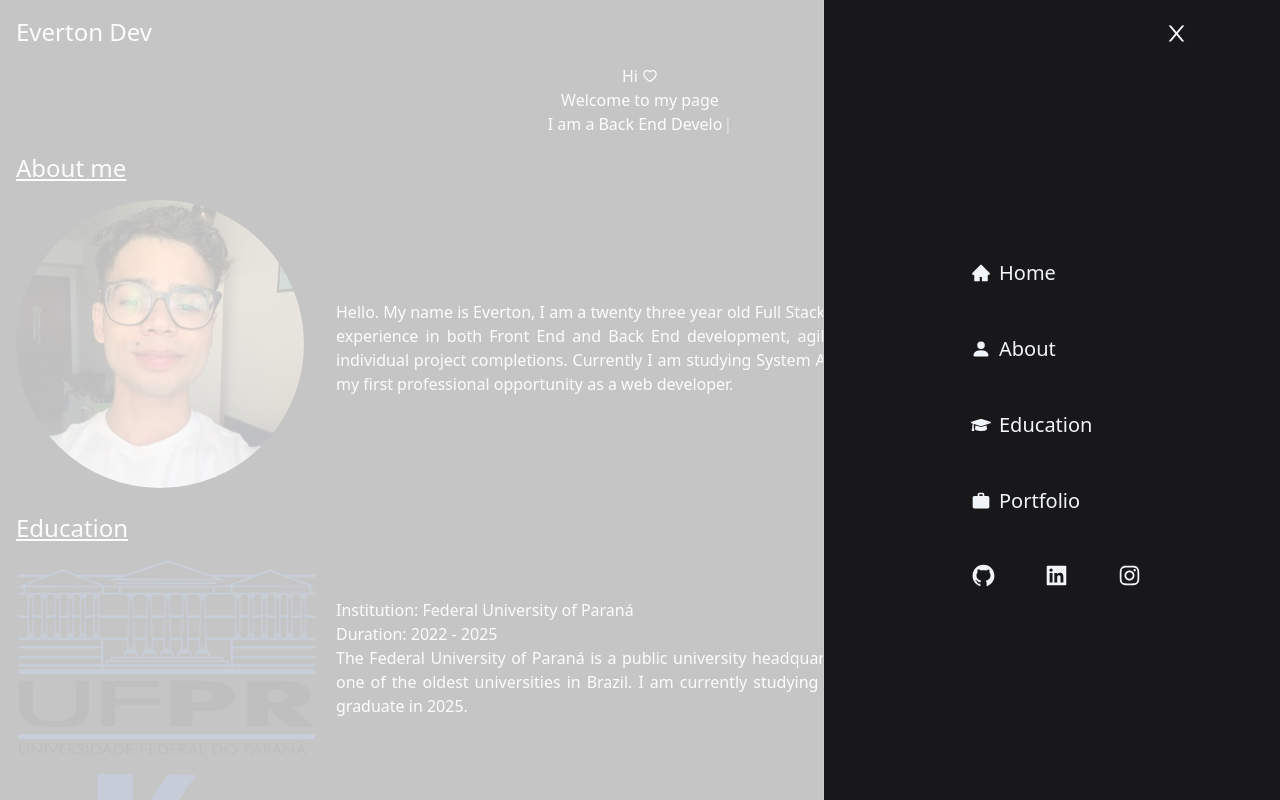
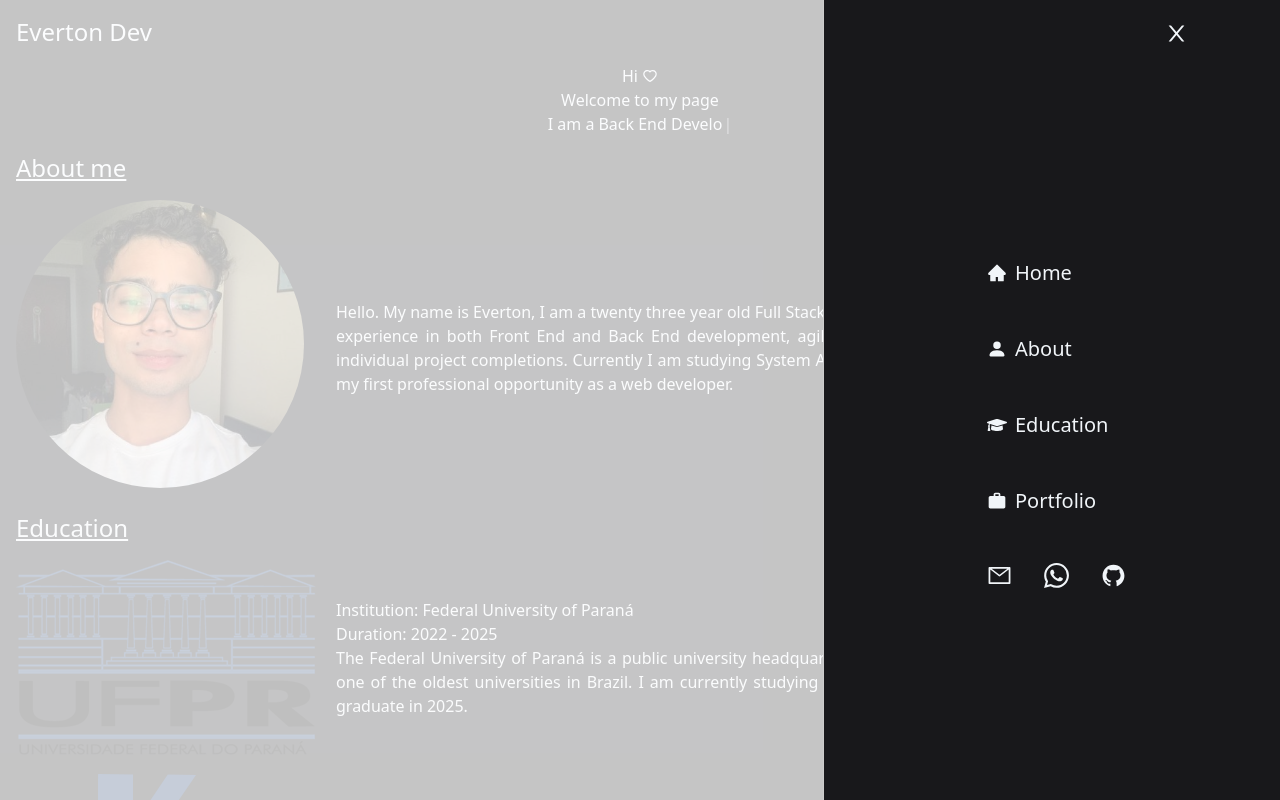
Before and after one commit to evertondsvieira/everton-dev, a React (Vite) app in the folder portifolio/: page / in a window 1280 px wide. Both pictures are taken after a click on the icon 1251 px from the left and 32 px from the top of the page. Shown: the top 800 px of the page. Built offline with nearby package versions, Linux system fonts and the light colour scheme.

Commit message:
Fix: removed contact

```diff
--- a/portifolio/src/components/NavBar/index.tsx
+++ b/portifolio/src/components/NavBar/index.tsx
@@ -1,9 +1,8 @@
 import { AiOutlineClose, AiOutlineGithub } from "react-icons/ai";
-import { AiFillLinkedin } from "react-icons/ai";
-import { AiOutlineInstagram } from "react-icons/ai";
-import { AiFillHome } from "react-icons/ai";
+import { AiFillHome, AiOutlineMail, AiFillLinkedin} from "react-icons/ai";
 import { BsPersonFill } from "react-icons/bs";
 import { MdWork } from "react-icons/md";
+import { SiWhatsapp } from "react-icons/si"
 import { FaGraduationCap } from "react-icons/fa";
 import { Link } from "react-scroll"
 import { IOpenMenu } from "../Header";
@@ -31,10 +30,10 @@ const NavBar = ({setIsOpen}:IOpenMenu) => {
                         <MdWork />
                         <li><Link to="projects" activeClass="active" spy={true} smooth={true} offset={-50} duration={500} onClick={() => setIsOpen(false)}>Portfolio</Link></li>
                     </div>
-                    <li className="flex justify-center space-x-12 cursor-pointer">
+                    <li className="flex justify-center space-x-8 cursor-pointer">
+                        <a href="mailto:vieiraeverton33@hotmail.com" target="blank" className="hover:text-blue-600 hover:scale-110 hover:delay-150"><AiOutlineMail size={25}/></a>
+                        <a href="https://wa.me/5566984141471" target="blank" className="hover:text-blue-600 hover:scale-110 hover:delay-150"><SiWhatsapp size={25}/></a>
                         <a href="https://github.com/evertondsvieira" target="blank" className="hover:text-blue-600 hover:scale-110 hover:delay-150"><AiOutlineGithub size={25}/></a>
-                        <a href="https://www.linkedin.com/in/everton-da-silva-vieira/" target="blank" className="hover:text-blue-600 hover:scale-110 hover:delay-150"><AiFillLinkedin size={25}/></a>
-                        <a href="http://instagram.com/evertuuuv" target="blank" className="hover:text-blue-600 hover:scale-110 hover:delay-150"><AiOutlineInstagram size={25}/></a>
                     </li>
                 </ul>
             </div>
```
